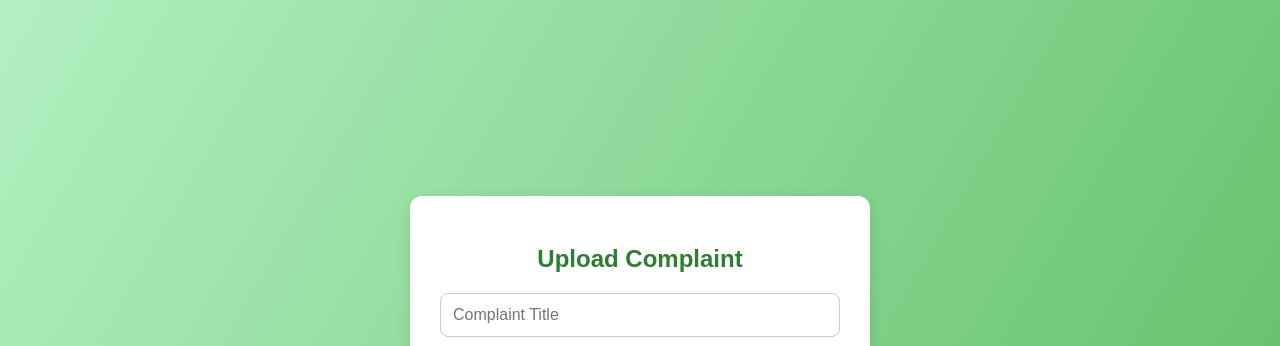
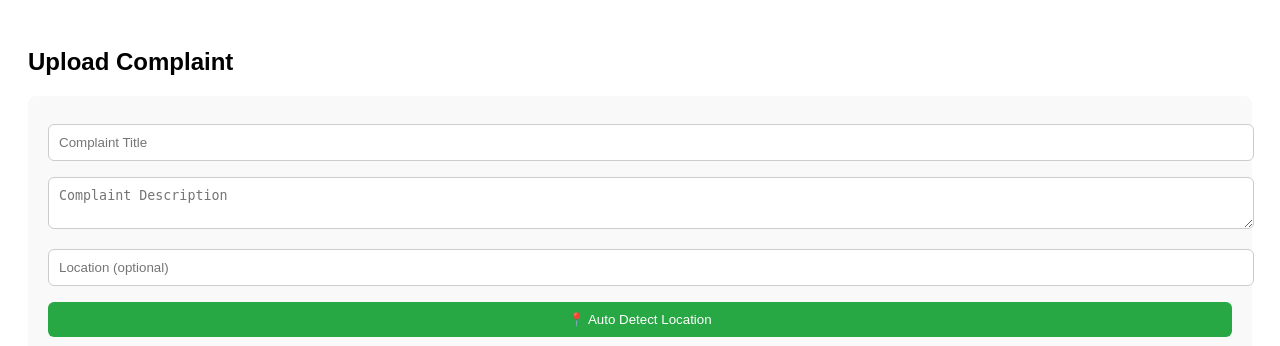
Before and after one commit to Athiraa1804/StreetSpeaks, a Flask app: page /complaint in a window 1280 px wide. Shown: the top 346 px of the page. Run offline with Flask 3, Linux system fonts and the light colour scheme; a user stored in the database is signed in.

Commit message:
added data

```diff
--- a/app.py
+++ b/app.py
@@ -6,8 +6,14 @@ app = Flask(__name__)
 app.secret_key = "supersecretkey"
 
 # ✅ Database connection
-conn = sqlite3.connect("streetspeaks.db", check_same_thread=False)
+import os
+
+BASE_DIR = os.path.dirname(os.path.abspath(__file__))
+db_path = os.path.join(BASE_DIR, "streetspeaks.db")
+
+conn = sqlite3.connect(db_path, check_same_thread=False)
 cursor = conn.cursor()
+
 
 # ✅ Create tables if not exist
 cursor.execute('''CREATE TABLE IF NOT EXISTS users (
--- a/templates/complaint.html
+++ b/templates/complaint.html
@@ -1,63 +1,60 @@
 <!DOCTYPE html>
-<html lang="en">
+<html>
 <head>
-<meta charset="UTF-8">
-<title>Upload Complaint - StreetSpeak</title>
-<style>
-  body {
-    font-family: Arial, sans-serif;
-    background: linear-gradient(120deg, #b2f0c0, #5dbb63);
-    display: flex;
-    align-items: center;
-    justify-content: center;
-    height: 100vh;
-    margin: 0;
-  }
-  .form-container {
-    background: #fff;
-    padding: 30px;
-    border-radius: 12px;
-    width: 400px;
-    box-shadow: 0 5px 15px rgba(0,0,0,0.1);
-  }
-  h2 {
-    text-align: center;
-    margin-bottom: 20px;
-    color: #2e7d32;
-  }
-  input, textarea {
-    width: 100%;
-    padding: 12px;
-    margin-bottom: 15px;
-    border: 1px solid #ccc;
-    border-radius: 8px;
-    font-size: 16px;
-    box-sizing: border-box;
-  }
-  button {
-    width: 100%;
-    padding: 12px;
-    background: #388e3c;
-    color: white;
-    border: none;
-    border-radius: 8px;
-    font-size: 16px;
-    cursor: pointer;
-  }
-  button:hover {
-    background: #2e7d32;
-  }
-</style>
+    <title>Upload Complaint</title>
+    <link rel="stylesheet" href="https://unpkg.com/leaflet/dist/leaflet.css"/>
+    <style>
+        body { font-family: Arial; padding: 20px; }
+        form { background: #f9f9f9; padding: 20px; border-radius: 8px; }
+        input, textarea, button { width: 100%; padding: 10px; margin: 8px 0; border-radius: 6px; border: 1px solid #ccc; }
+        #map { height: 300px; margin-top: 10px; border-radius: 8px; }
+        .btn { background: #28a745; color: white; border: none; cursor: pointer; }
+        .btn:hover { background: #218838; }
+    </style>
 </head>
 <body>
-<div class="form-container">
-  <h2>Upload Complaint</h2>
-  <form method="POST" action="/complaint">
+<h2>Upload Complaint</h2>
+<form action="/complaint" method="POST">
     <input type="text" name="title" placeholder="Complaint Title" required>
-    <textarea name="description" rows="4" placeholder="Complaint Description" required></textarea>
-    <input type="text" name="location" placeholder="Location" required>
-    <button type="submit">Submit</button>
-  </form>
-</div>
+    <textarea name="description" placeholder="Complaint Description" required></textarea>
+    <input type="text" name="location" placeholder="Location (optional)">
+    <input type="hidden" name="latitude" id="latitude">
+    <input type="hidden" name="longitude" id="longitude">
+    <button type="button" onclick="getLocation()" class="btn">📍 Auto Detect Location</button>
+    <div id="map"></div>
+    <button type="submit" class="btn">Submit Complaint</button>
+</form>
+
+<script src="https://unpkg.com/leaflet/dist/leaflet.js"></script>
+<script>
+var map = L.map('map').setView([9.9312, 76.2673], 10);
+L.tileLayer('https://{s}.tile.openstreetmap.org/{z}/{x}/{y}.png').addTo(map);
+
+var marker;
+map.on('click', function(e) {
+    var lat = e.latlng.lat;
+    var lng = e.latlng.lng;
+    if (marker) map.removeLayer(marker);
+    marker = L.marker([lat, lng]).addTo(map);
+    document.getElementById('latitude').value = lat;
+    document.getElementById('longitude').value = lng;
+});
+
+function getLocation() {
+    if (navigator.geolocation) {
+        navigator.geolocation.getCurrentPosition(function(pos) {
+            var lat = pos.coords.latitude;
+            var lng = pos.coords.longitude;
+            map.setView([lat, lng], 14);
+            if (marker) map.removeLayer(marker);
+            marker = L.marker([lat, lng]).addTo(map);
+            document.getElementById('latitude').value = lat;
+            document.getElementById('longitude').value = lng;
+        });
+    } else {
+        alert("Geolocation not supported!");
+    }
+}
+</script>
 </body>
 </html>
```
Also changed, not shown: streetspeaks.db.
